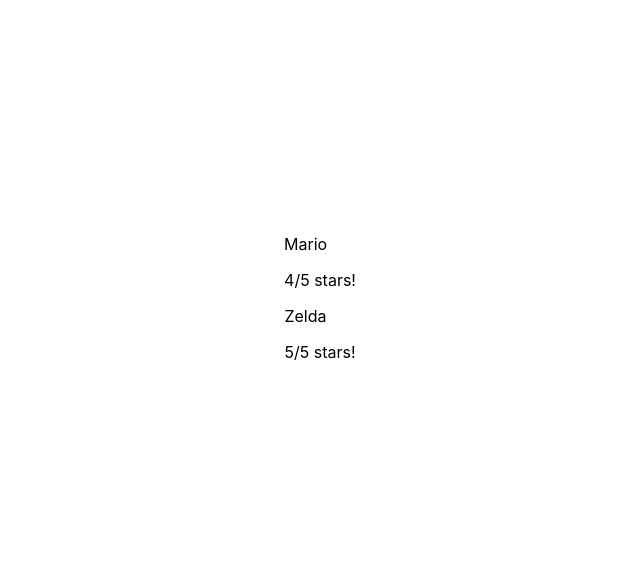
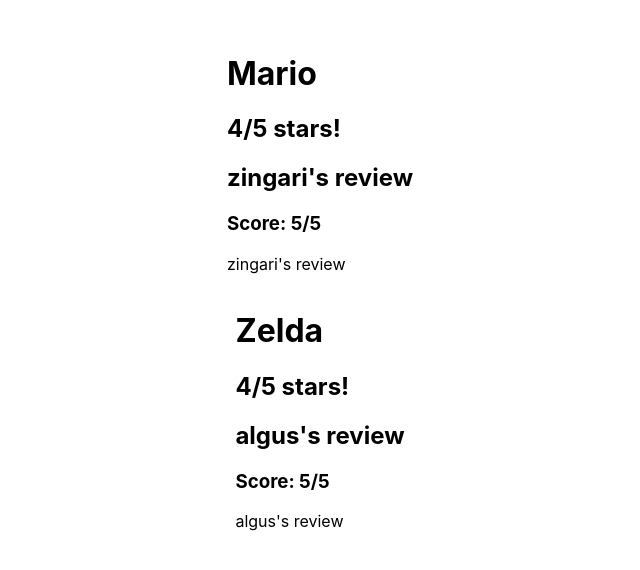
Before and after one commit to MarsdenJacques/my-games-list, a Next.js app: page / in a window 1280 px wide. Shown: the part 110-680 px from the top of the page, without its empty margins (320-960 px from the left). Built offline with nearby package versions, Linux system fonts and the light colour scheme.

Commit message:
finished the initial blueprinting and page hierarchy, on to data and design

```diff
--- a/components/game-listing.js
+++ /dev/null
@@ -1,11 +0,0 @@
-import Rating from './rating.js'
-
-export default function GameListing({title, rating})
-{
-    return(
-        <div>
-            <p>{title}</p>
-            <Rating title = {title} rating = {rating}/>
-        </div>
-    )
-}
--- /dev/null
+++ b/components/game-tile.js
@@ -0,0 +1,11 @@
+import Rating from './rating.js'
+
+export default function GameTile({title, username})
+{
+    return(
+        <div>
+            <h1>{title}</h1>
+            <Rating title = {title} username = {username}/>
+        </div>
+    )
+}
--- a/components/rating.js
+++ b/components/rating.js
@@ -1,14 +1,23 @@
 import Link from 'next/link'
+import Review from './review.js'
 
-export default function Rating({title, rating})
+export default function Rating(props)
 {
-    let link = "/games-library/" + title
+    let title = props.title
+    let username = props.username
+    let noLink = props.noLink
+    let link = "/library/" + title + '/reviews'
+    let publicRating = 4 //make state
     return(
         <div>
-
+            {noLink ? <h2>{publicRating}/5 stars!</h2>:
             <Link href = {link}>
-                <a>{rating}/5 stars!</a>
-            </Link>
+                <a><h2>{publicRating}/5 stars!</h2></a>
+            </Link>}
+            {username &&
+            <div>
+                <Review rating = {5} text = {'' + username + "'s review"} username = {username}/>
+            </div>}
         </div>
     )
 }
--- /dev/null
+++ b/components/review.js
@@ -0,0 +1,13 @@
+import Link from 'next/link'
+
+export default function Review ({rating, text, username})
+{
+    let userLink = '/' + username
+    return(
+        <div>
+            {username && <h2><Link href = {userLink}><a>{username}'s</a></Link> review</h2>}
+            <h3>Score: {rating}/5</h3>
+            <p>{text}</p>
+        </div>
+    )
+}
--- a/pages/index.js
+++ b/pages/index.js
@@ -1,11 +1,11 @@
 import styles from '../styles/Home.module.css'
-import GameListing from '../components/game-listing.js'
+import GameTile from '../components/game-tile.js'
 
 export default function Home() {
   return (
     <div className={styles.container}>
-      <GameListing title = "Mario" rating = {4}/>
-      <GameListing title = "Zelda" rating = {5}/>
+      <GameTile title = "Mario" username = 'zingari'/>
+      <GameTile title = "Zelda" username = 'algus'/>
     </div>
   )
 }
```
Also changed, not shown: components/reviews-list.js (added, +20 -0 lines), pages/[username].js (added, +19 -0 lines), pages/[username]/profile.js (added, +8 -0 lines), pages/games-library/[game].js (deleted, +0 -9 lines), pages/library.js (added, +13 -0 lines), pages/library/[game].js (added, +14 -0 lines), pages/library/[game]/reviews.js (added, +15 -0 lines).
